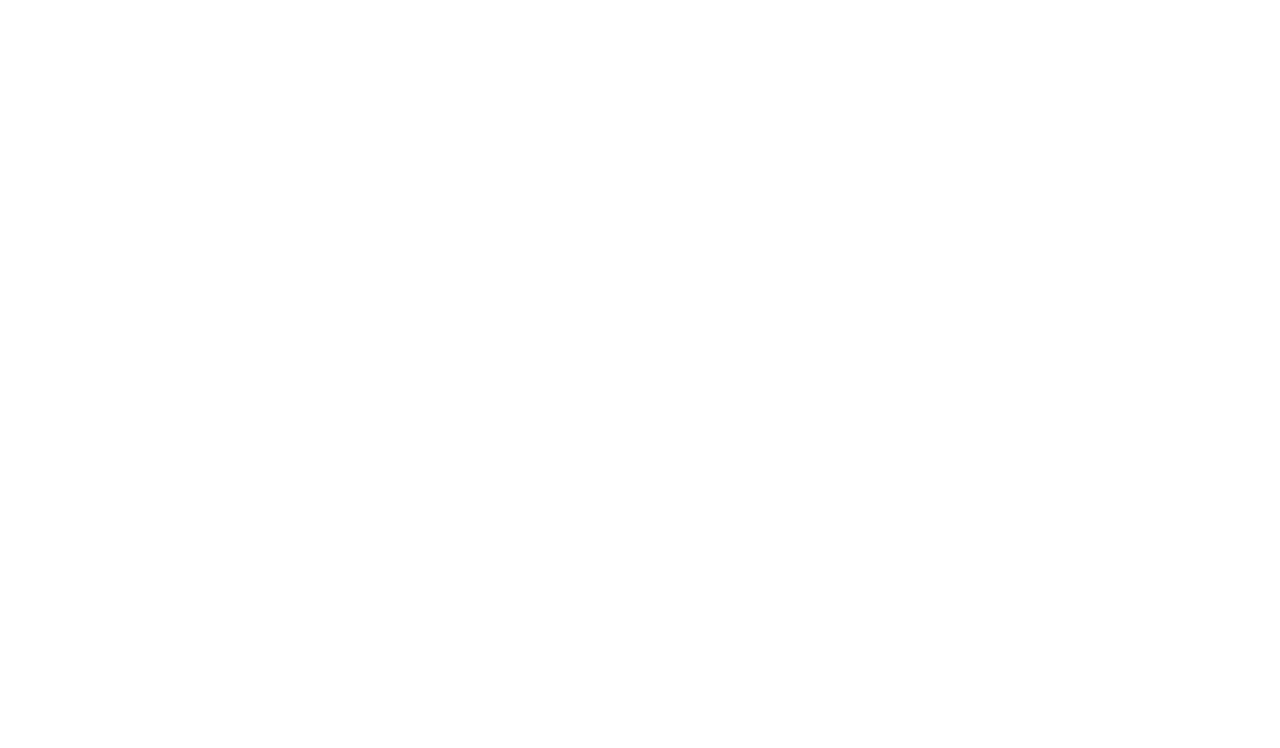
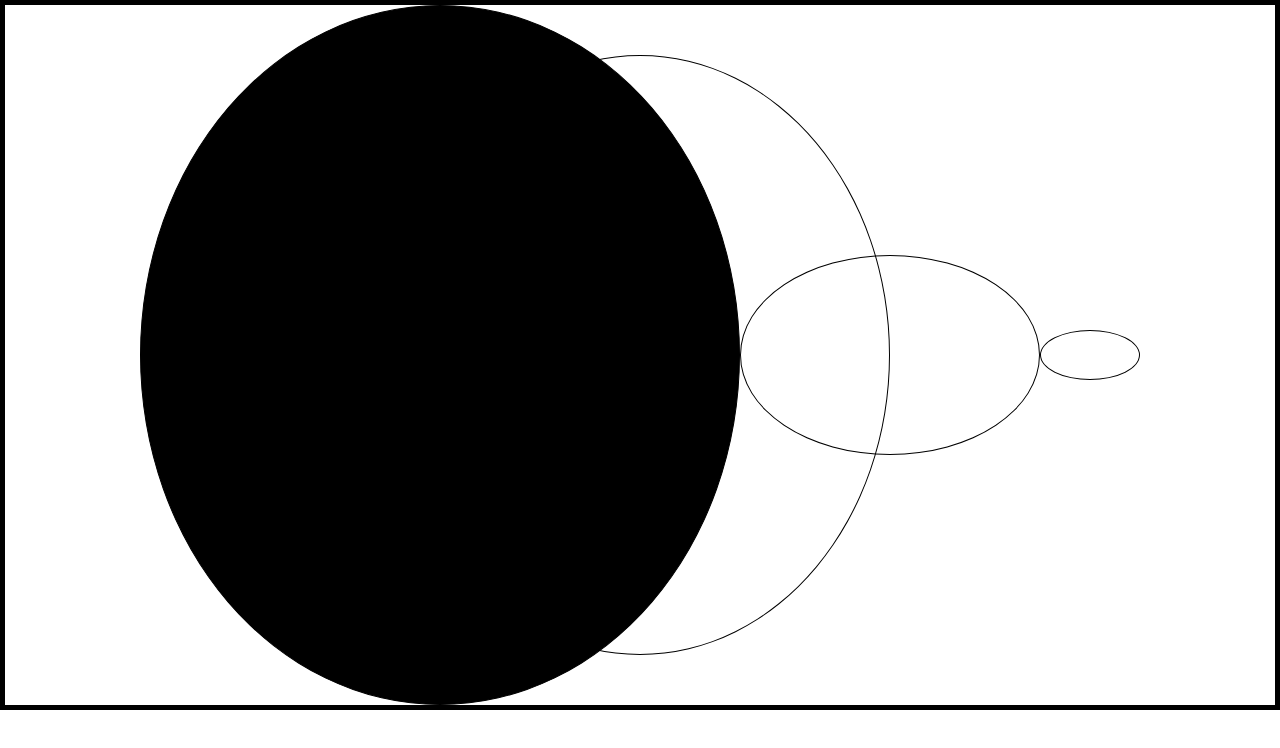
Before and after one commit to kanngji/0801KDTTEAMPROJECT, a plain HTML site: page Hoon/jhtest.html in a window 1280 px wide. Drawn offline with Linux system fonts and the light colour scheme.

Commit message:
pull 땡기기전에 commit

```diff
--- a/Hoon/jhtest.css
+++ b/Hoon/jhtest.css
@@ -0,0 +1,48 @@
+* {
+  margin: 0;
+  padding: 0;
+  box-sizing: border-box;
+}
+
+section {
+  border: 5px solid #000;
+  display: flex;
+  justify-content: center;
+  align-items: center;
+}
+
+div {
+  border-radius: 50%;
+}
+
+.circle1 {
+  width: 600px;
+  height: 700px;
+  border: 1px solid #000;
+  background-color: black;
+}
+.circle1:hover {
+  background-color: red;
+}
+.circle2 {
+  position: absolute;
+  width: 500px;
+  height: 600px;
+  border: 1px solid #000;
+  transition: 1.4s;
+}
+.circle2:hover {
+  background-color: yellow;
+  z-index: 5;
+  transform: scale(1.3);
+}
+.circle3 {
+  width: 300px;
+  height: 200px;
+  border: 1px solid #000;
+}
+.circle4 {
+  width: 100px;
+  height: 50px;
+  border: 1px solid #000;
+}
--- a/Hoon/jhtest.html
+++ b/Hoon/jhtest.html
@@ -0,0 +1,18 @@
+<!DOCTYPE html>
+<html lang="en">
+  <head>
+    <meta charset="UTF-8" />
+    <meta http-equiv="X-UA-Compatible" content="IE=edge" />
+    <meta name="viewport" content="width=device-width, initial-scale=1.0" />
+    <link rel="stylesheet" href="./jhtest.css" />
+    <title>Document</title>
+  </head>
+  <body>
+    <section>
+      <div class="circle1"></div>
+      <div class="circle2"></div>
+      <div class="circle3"></div>
+      <div class="circle4"></div>
+    </section>
+  </body>
+</html>
--- a/Soo/myPage/Test/wheel.css
+++ b/Soo/myPage/Test/wheel.css
@@ -1,5 +1,5 @@
 html {
-  overflow: hidden;
+  /* overflow: hidden; */
 }
 
 html,
```
Also changed, not shown: Hoon/blackhole.css (+37 -13 lines), Soo/myPage/Test/wheel.js (+1 -1 lines), errorStudy.txt (+10 -0 lines).
